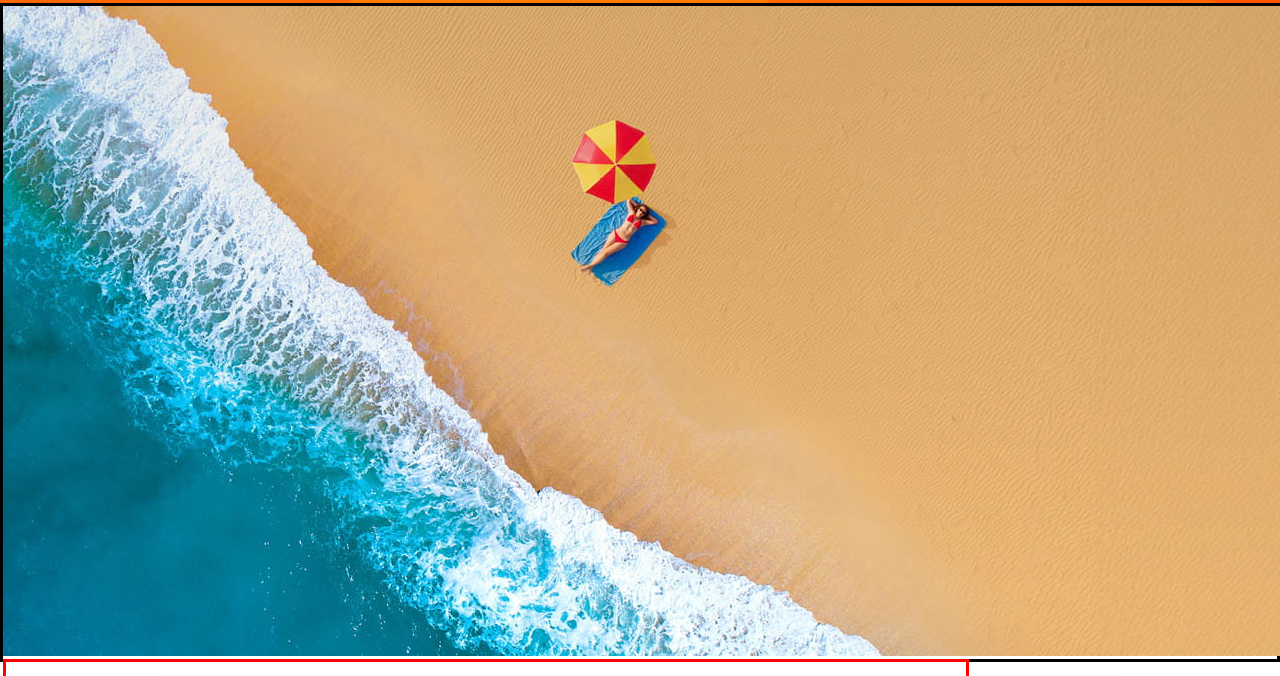
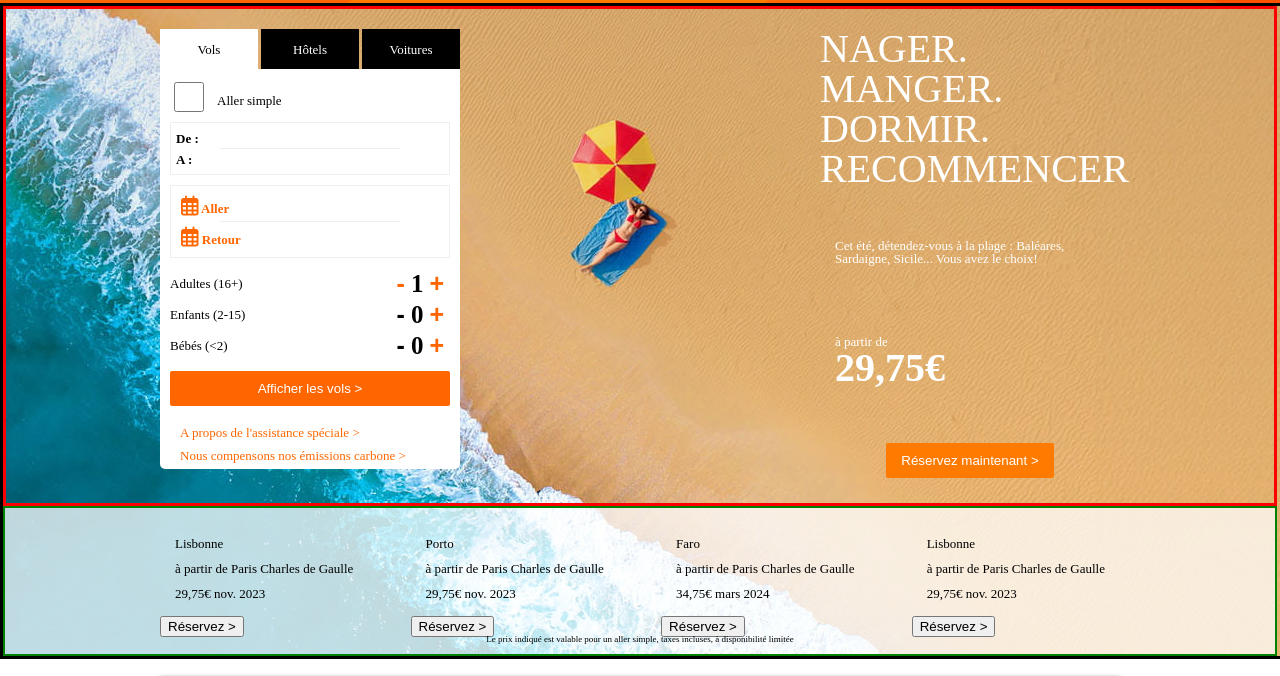
Before and after one commit to Hitman7701/easyJet-front, a plain HTML site: page index.html in a window 1280 px wide. Shown: the part 57-733 px from the top of the page. Drawn offline with Linux system fonts and the light colour scheme.

Commit message:
second commit

```diff
--- /dev/null
+++ b/assets/css/booking-style.css
@@ -0,0 +1,135 @@
+* {
+  box-sizing: border-box;
+}
+
+.booking-menu {
+  background-color: white;
+  height: 400px;
+  width: 300px;
+  font-size: 13px;
+  /* box-shadow: 0 0 5px; */
+  border-radius: 0px 0px 5px 5px;
+  padding: 10px;
+}
+
+.tabs {
+  flex-shrink: 0;
+  display: flex;
+  justify-content: space-between;
+  height: 40px;
+  width: 300px;
+  font-size: 13px;
+  border-radius: 5px 5px 0px 0px;
+  gap: 3px;
+}
+
+.light-tab,
+.dark-tab {
+  flex: 1;
+  text-align: center;
+  align-content: center;
+}
+
+.dark-tab {
+  background-color: black;
+  color: white;
+}
+
+.light-tab {
+  background-color: white;
+}
+
+.checkbox input {
+  height: 30px;
+  width: 30px;
+  padding: 20px;
+  margin-bottom: 10px;
+}
+
+.checkbox {
+  display: flex;
+  align-items: center;
+  gap: 10px;
+}
+
+.from-to {
+  border: 1px solid #eee;
+  padding: 5px;
+  margin-bottom: 10px;
+}
+
+.from-to-line {
+  width: 180px;
+  border-bottom: 1px solid #eee;
+  margin: 0 auto;
+}
+
+.from-to input {
+  height: 20px;
+  border: none;
+}
+
+#go-and-back,
+#go-and-back2 {
+  line-height: 8px;
+  color: #ff6600;
+  font-weight: bold;
+  height: 20px;
+  margin: 5px;
+}
+
+.from-to label {
+  font-weight: bold;
+}
+
+.-button {
+  font-weight: bold;
+  font-size: 25px;
+  border: none;
+  background-color: unset;
+}
+
+.plus-button {
+  font-weight: bold;
+  font-size: 25px;
+  border: none;
+  color: #ff6600;
+  background-color: white;
+}
+
+.menu {
+  margin-bottom: 10px;
+}
+
+.menu div {
+  display: flex;
+  align-items: center;
+  justify-content: space-between;
+}
+
+span {
+  font-size: 25px;
+  font-weight: bold;
+}
+
+#flights-button {
+  background-color: #ff6600;
+  color: white;
+  text-align: center;
+  margin: 0 auto;
+  margin-bottom: 10px;
+  padding: 10px;
+  width: 100%;
+  border: none;
+  border-radius: 2px;
+}
+
+.infos {
+  margin: 10px;
+  color: #ff6600;
+}
+
+i {
+  font-size: 20px;
+  font-weight: bold;
+}
--- a/assets/css/style.css
+++ b/assets/css/style.css
@@ -48,18 +48,89 @@ nav div {
   object-fit: cover;
 }
 
-#beach {
+.beach {
+  position: relative;
+}
+
+.booking {
+  display: flex;
   position: relative;
   border: black solid 3px;
 }
 
+.pub {
+  color: white;
+  width: 300px;
+  height: 100%;
+  display: flex;
+  flex-direction: column;
+  justify-content: space-between;
+  align-content: flex-start;
+}
+
+.pub h1 {
+  font-size: 40px;
+}
+
+.pub span {
+  font-size: 40px;
+}
+
+.pub button {
+  background-color: #ff7b00;
+  color: white;
+  padding: 10px 15px;
+  margin: 5px auto;
+  text-decoration: none;
+  border-radius: 2px;
+  align-self: flex-end;
+  border: none;
+}
+
+.band {
+  border: green 2px solid;
+  position: absolute;
+  display: flex;
+  flex-direction: column;
+  width: 100%;
+  height: 150px;
+  align-self: flex-end;
+  align-items: center;
+  justify-content: center;
+  background-color: rgb(255 255 255 / 75%);
+}
+
+.band > div {
+  display: flex;
+  justify-content: space-between;
+  align-content: flex-start;
+  line-height: 5px;
+}
+
+#promos {
+  margin: 0px;
+}
+
+#legal {
+  font-size: 9px;
+  text-align: start;
+}
+
 .beach-absolute {
+  display: flex;
   position: absolute;
+  width: 100%;
+  height: 500px;
   border: red 3px solid;
+  justify-content: center;
 }
 
 .beach-absolute > div {
-  border: green 3px solid;
+  box-sizing: border-box;
+  justify-content: space-between;
+  display: flex;
+  height: calc(100% - 40px);
+  /* border: green 3px solid; */
 }
 
 /*wrapper*/
--- a/index.html
+++ b/index.html
@@ -8,6 +8,11 @@
     <link rel="stylesheet" href="./assets/css/reset.css" />
     <link rel="stylesheet" href="./assets/css/style.css" />
     <link rel="stylesheet" href="./assets/css/stylesheet.css" />
+    <link rel="stylesheet" href="./assets/css/booking-style.css" />
+    <script
+      src="https://kit.fontawesome.com/faa7b0b9fb.js"
+      crossorigin="anonymous"
+    ></script>
   </head>
   <body>
     <header>
@@ -32,10 +37,126 @@
     </header>
     <main>
       <section class="beach">
-        <div id="beach">
+        <div class="booking">
           <img src="./assets/imgs/beach.jpg" alt="beach" />
           <div class="beach-absolute">
-            <div class="wrapper"></div>
+            <div class="wrapper">
+              <div class="menu-booking">
+                <div class="tabs">
+                  <div class="light-tab">Vols</div>
+                  <div class="dark-tab">Hôtels</div>
+                  <div class="dark-tab">Voitures</div>
+                </div>
+                <section class="booking-menu">
+                  <div class="checkbox">
+                    <input type="checkbox" id="checkbox" /><label for="checkbox"
+                      >Aller simple</label
+                    >
+                  </div>
+                  <div class="from-to">
+                    <div>
+                      <label
+                        >De :
+                        <input
+                          type="text"
+                          id="origine"
+                          name="nom de la ville de départ"
+                      /></label>
+                    </div>
+                    <div class="from-to-line"></div>
+                    <div>
+                      <label
+                        >A :
+                        <input
+                          type="text"
+                          id="destination"
+                          name="nom de la ville de destination"
+                      /></label>
+                    </div>
+                  </div>
+                  <div class="from-to">
+                    <p id="go-and-back">
+                      <i class="fa-regular fa-calendar-days"></i> Aller
+                    </p>
+                    <div class="from-to-line"></div>
+                    <p id="go-and-back2">
+                      <i class="fa-regular fa-calendar-days"></i> Retour
+                    </p>
+                  </div>
+                  <div class="menu">
+                    <div>
+                      Adultes (16+)
+                      <div class="number">
+                        <button class="plus-button">-</button><span>1</span
+                        ><button class="plus-button">+</button>
+                      </div>
+                    </div>
+                    <div>
+                      Enfants (2-15)
+                      <div class="number">
+                        <button class="-button">-</button><span>0</span
+                        ><button class="plus-button">+</button>
+                      </div>
+                    </div>
+                    <div>
+                      Bébés (<2)
+                      <div class="number">
+                        <button class="-button">-</button><span>0</span
+                        ><button class="plus-button">+</button>
+                      </div>
+                    </div>
+                  </div>
+                  <button id="flights-button">Afficher les vols ></button>
+                  <div class="infos">A propos de l'assistance spéciale ></div>
+                  <div class="infos">
+                    Nous compensons nos émissions carbone >
+                  </div>
+                </section>
+              </div>
+              <div class="pub">
+                <h1>NAGER. MANGER. DORMIR. RECOMMENCER</h1>
+                <p>
+                  Cet été, détendez-vous à la plage : Baléares, Sardaigne,
+                  Sicile... Vous avez le choix!
+                </p>
+                <p>à partir de <br /><span>29,75€</span></p>
+                <button>Réservez maintenant ></button>
+              </div>
+            </div>
+          </div>
+          <div class="band">
+            <div class="wrapper" id="promos">
+              <div>
+                <p>Lisbonne</p>
+                <p>à partir de Paris Charles de Gaulle</p>
+                <p>29,75€ nov. 2023</p>
+                <button>Réservez ></button>
+              </div>
+              <div>
+                <p>Porto</p>
+                <p>à partir de Paris Charles de Gaulle</p>
+                <p>29,75€ nov. 2023</p>
+                <button>Réservez ></button>
+              </div>
+              <div>
+                <p>Faro</p>
+                <p>à partir de Paris Charles de Gaulle</p>
+                <p>34,75€ mars 2024</p>
+                <button>Réservez ></button>
+              </div>
+              <div>
+                <p>Lisbonne</p>
+                <p>à partir de Paris Charles de Gaulle</p>
+                <p>29,75€ nov. 2023</p>
+                <button>Réservez ></button>
+              </div>
+            </div>
+            <div id="legal">
+              <p>
+                Le prix indiqué est valable pour un aller simple, taxes
+                incluses, à disponibilité limitée
+              </p>
+            </div>
           </div>
         </div>
       </section>
```
